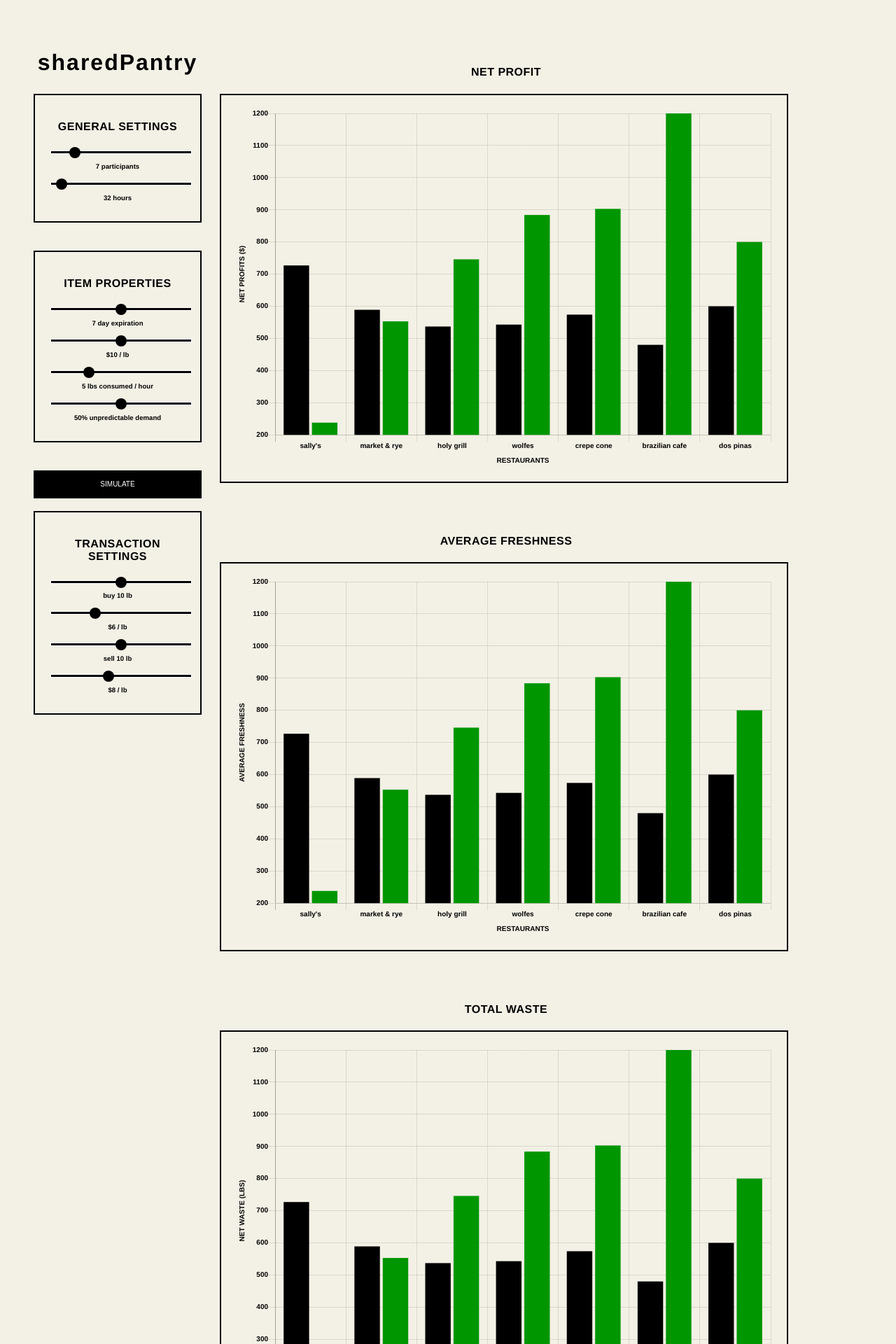
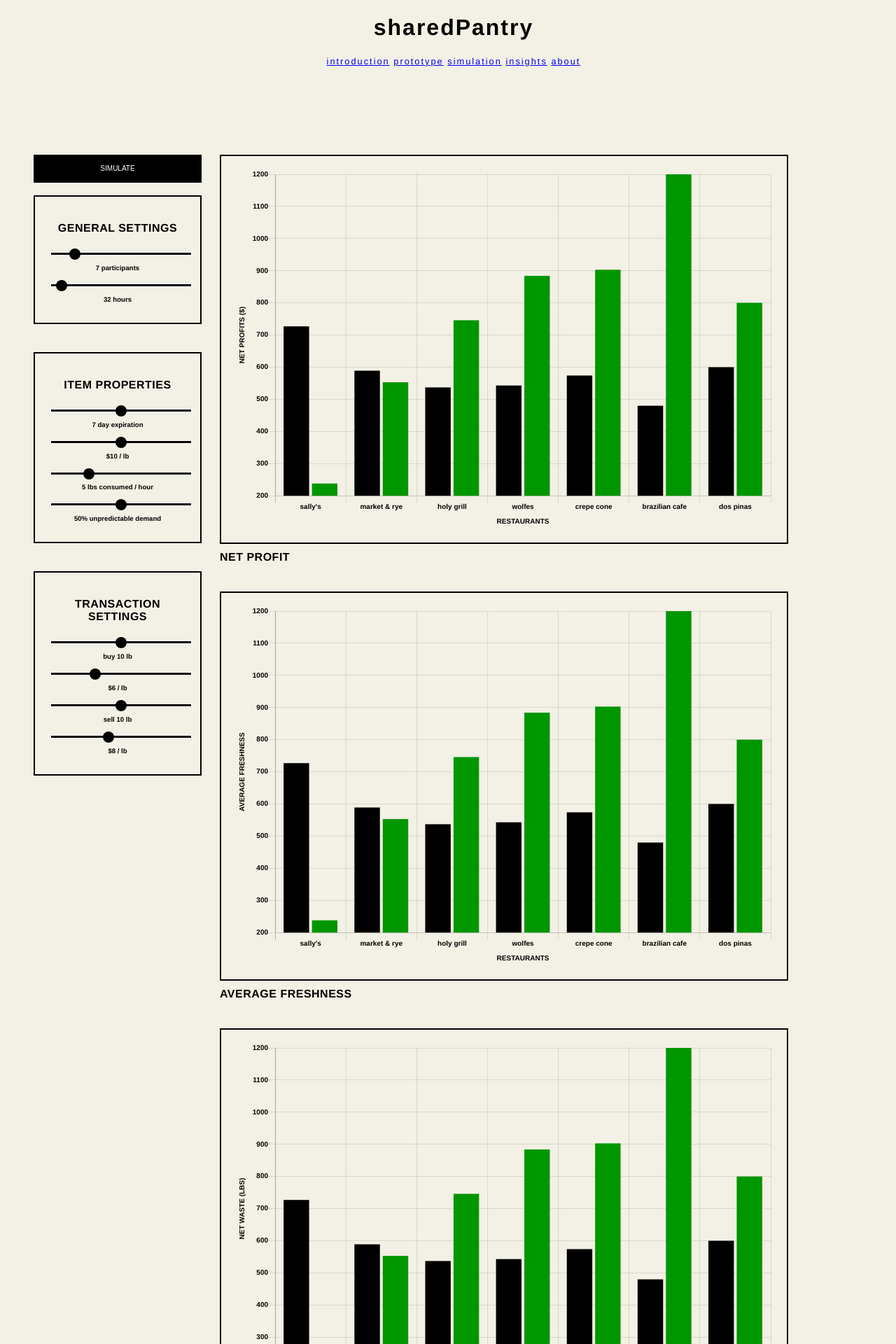
Before and after one commit to richieM/sharedPantry, a Flask app: page /runSim in a window 1280 px wide. Shown: the top 1920 px of the page at 70% size. Run offline with Flask 2, Linux system fonts and the light colour scheme; some libraries are stand-ins or nearby versions.

Commit message:
nav start

```diff
--- a/templates/chart.html
+++ b/templates/chart.html
@@ -8,14 +8,24 @@
     <script src='https://ajax.googleapis.com/ajax/libs/jquery/3.1.0/jquery.min.js'></script>
    <!-- <link rel="stylesheet" type="text/css" href="styles.css"> -->
 </head>
+<h1>sharedPantry</h1>
+<nav>
+    <a href="#">introduction</a>
+    <a href="#">prototype</a>
+    <a href="#">simulation</a>
+    <a href="#">insights</a>
+    <a href="#">about</a>
+
+
+</nav>
 
 <body>
 <br></br>
 <div id="controlsDiv">
 
+
+
 <aside>
-<h1>sharedPantry</h1>
-
 <script src="./static/jquery-1.11.3.js"></script>
 
 <script>
@@ -605,6 +614,7 @@ aside { width: 240px;
         display: absolute;
         padding-left: 40px;
         padding-right: 0px;
+        padding-top: 90px;
         text-align: center;
 }
 canvas{
@@ -614,7 +624,7 @@ canvas{
         width: 50%;
         height: 50%;
         padding: 20px 20px 20px 20px;
-        margin: 0px 0px 60px 50px;
+        margin: 0px 0px 0px 50px;
         border: 2px solid black;
 }
 
@@ -624,12 +634,20 @@ section { border: 2px solid black;
           margin: 0px 0px 40px 0px;
 }
 
+nav {font-family: 'Helvetica';
+      text-align: center;
+      font-size: .8em;
+      letter-spacing: 2px;
+      position: inline-block;
+
+}
 
 h1   {font-family: 'Helvetica';
       text-align: center;
+      padding-left: 0px;
+      padding-top: 0px;
       font-size: 2em;
       letter-spacing: 2px;
-
       }
 
 h2 {font-family: 'Helvetica';
@@ -644,16 +662,17 @@ h3 {font-family: 'Helvetica';
     text-align: center;
     color: black;
     letter-spacing: .5px;
+
 }
 
 h4 {font-family: 'Helvetica';
     font-size: 1em;
-    text-align: center;
+    text-align: left;
     color: black;
     letter-spacing: .5px;
-    padding-left: 150px;
-    padding-top: 14px;
-
+    padding-left: 50px;
+    padding-top: 0px;
+    margin: 10px 0px 40px 0px;
 }
 
 label {font-family: 'Helvetica';
@@ -667,7 +686,7 @@ body {width: 100%;
       background-color: rgba(232, 227, 205, .5);
 }
 
-article {padding-top: 15px;
+article {padding-top: 90px;
 
 }
 
```
Also changed, not shown: other parts of templates/chart.html (+16 -17 lines).
